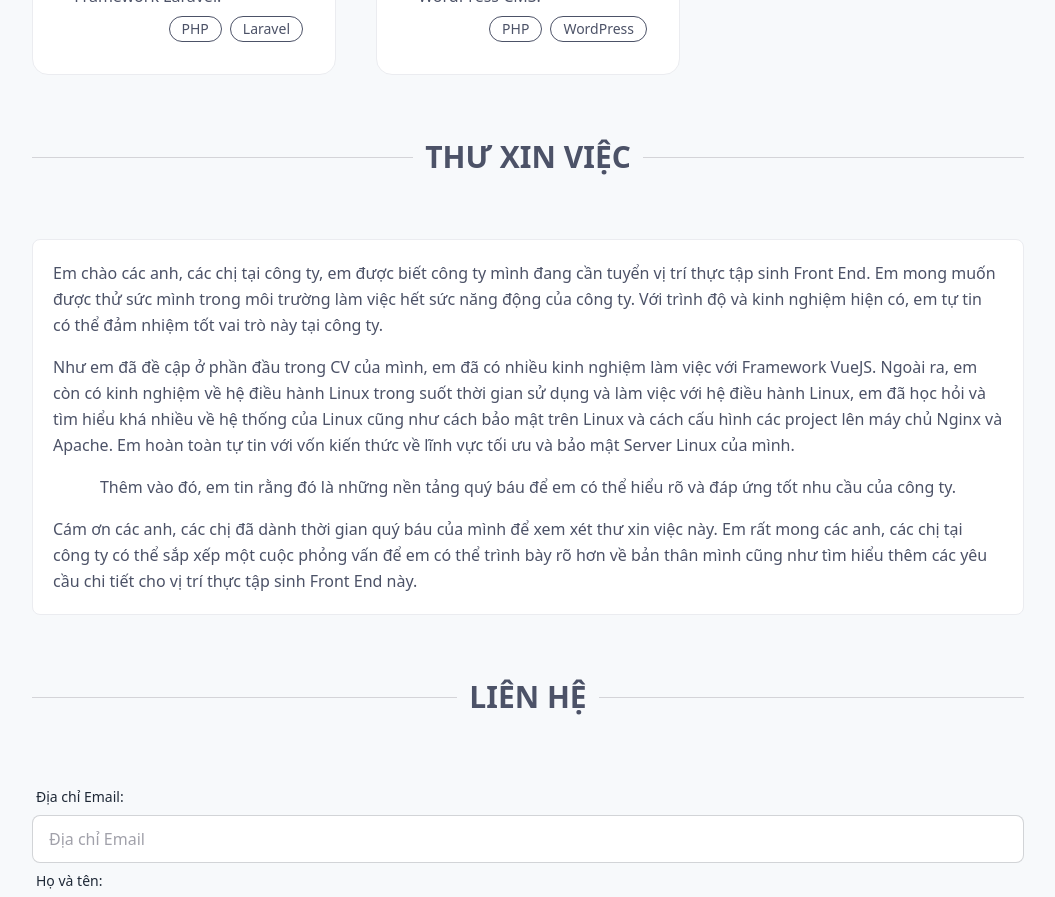
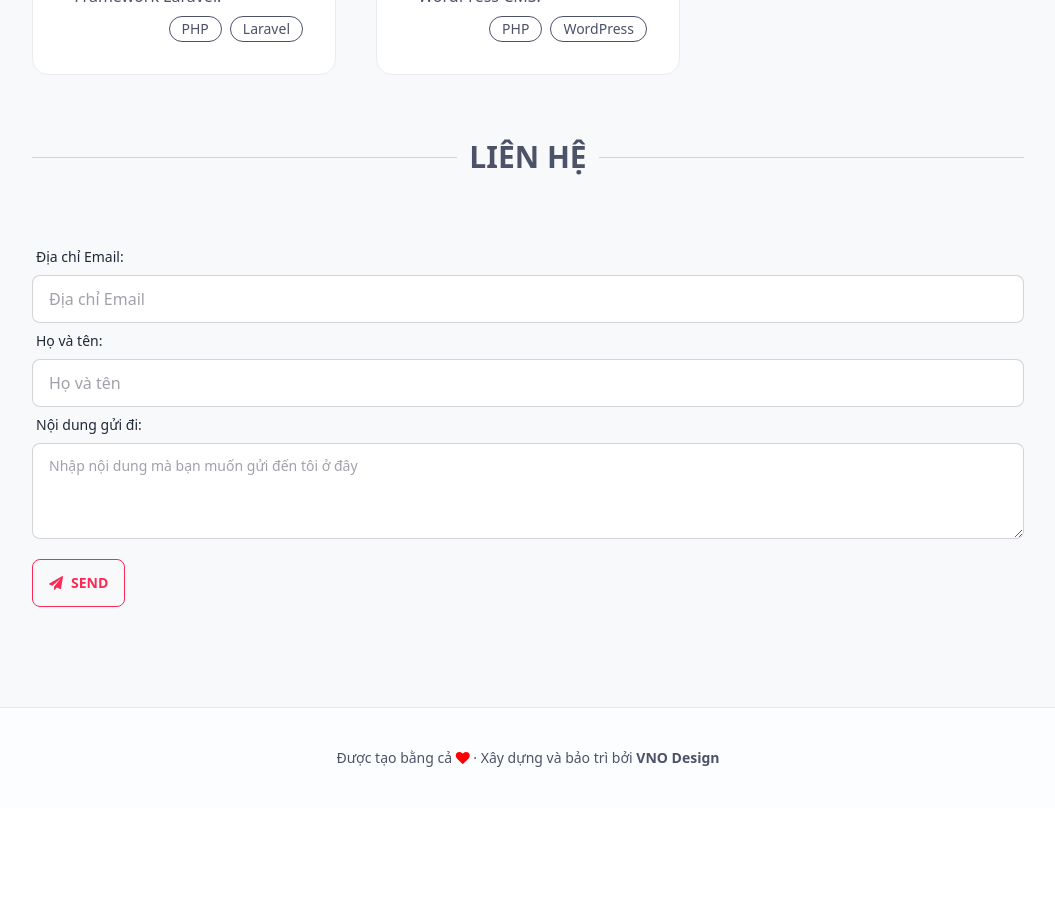
Before and after one commit to tuanductran/cv, a Vue app: page / in a window 1280 px wide. Shown: the part 2600-3497 px from the top of the page, without its empty margins (112-1167 px from the left). After the commit the page ends 3408 px from the top, so only its background shows below. Built offline with nearby package versions, Linux system fonts and the light colour scheme.

Commit message:
Update index.vue

```diff
--- a/src/layouts/AppContainer/index.vue
+++ b/src/layouts/AppContainer/index.vue
@@ -4,7 +4,7 @@
    import Experiences from '../../views/Experiences/index.vue'
    import Projects from '../../views/Projects/index.vue'
    import Clients from '../../views/Clients/index.vue'
-   import CoverLetter from '../../views/CoverLetter/index.vue'
+   // import CoverLetter from '../../views/CoverLetter/index.vue'
    import Contact from '../../views/Contact/index.vue'
 </script>
 
@@ -21,7 +21,7 @@
       <!-- Clients -->
       <clients />
       <!-- Coverletter -->
-      <CoverLetter />
+      <!-- <CoverLetter /> -->
       <!-- Contact -->
       <contact />
    </main>
```
